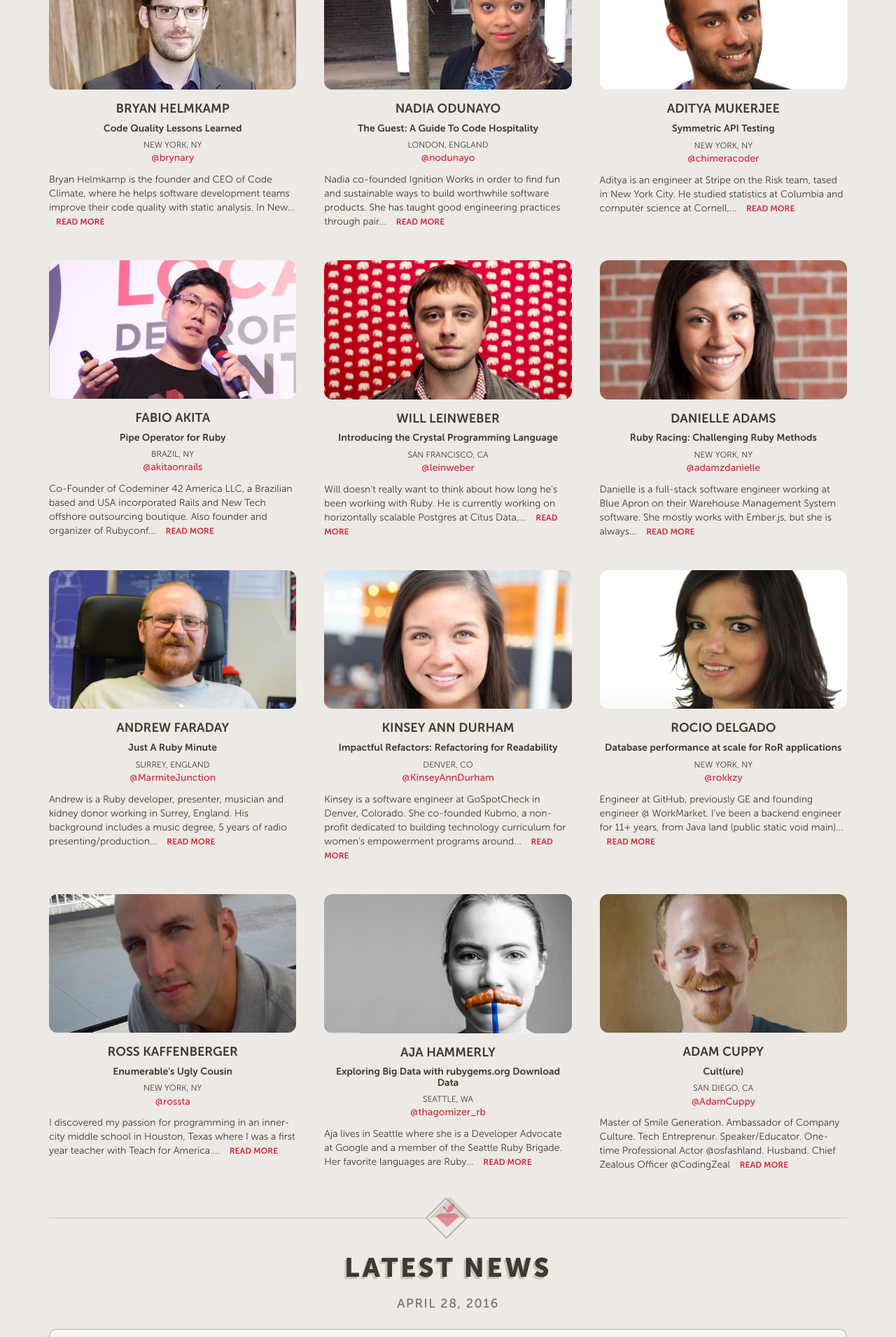
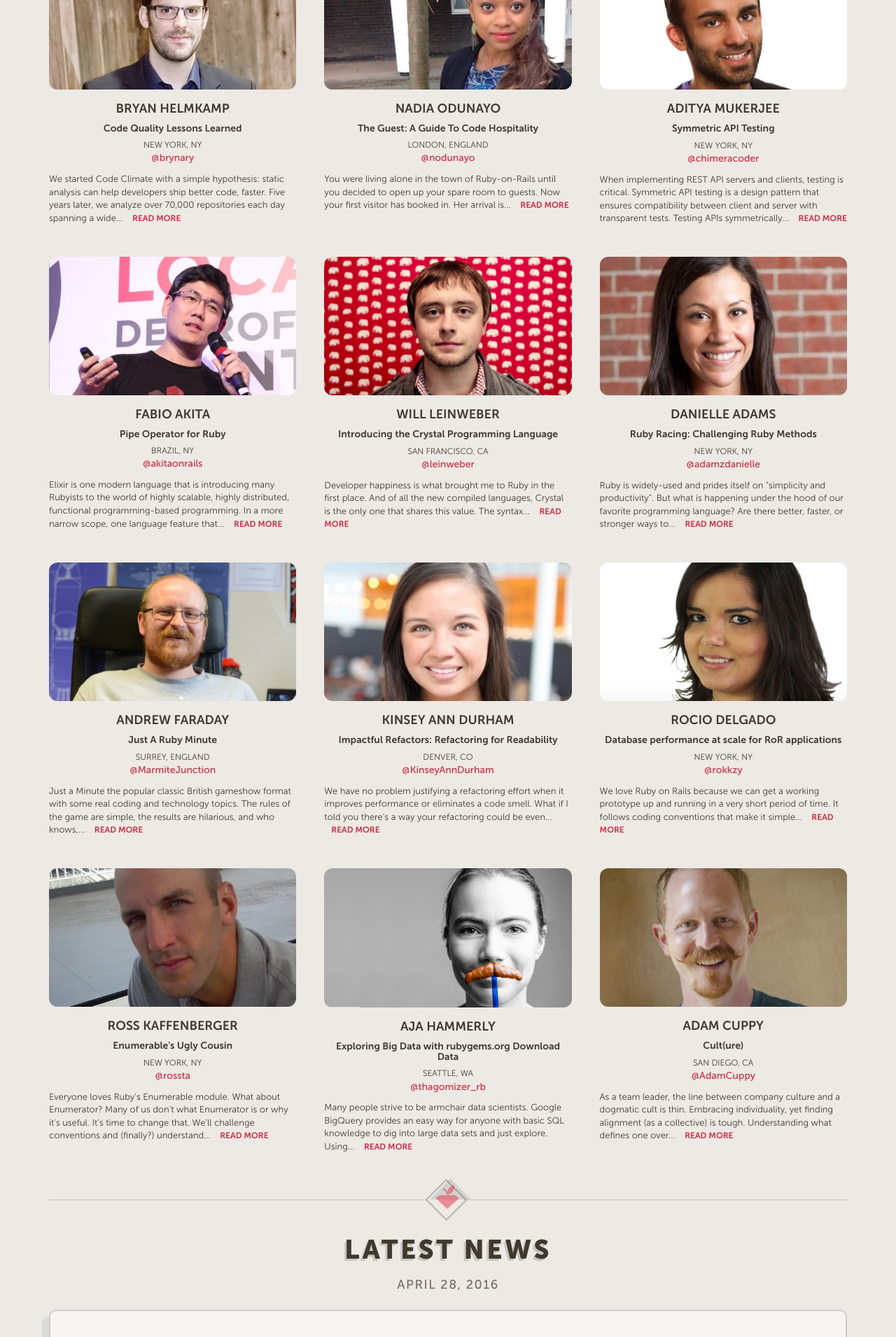
Before and after one commit to goruco/goruco2016, a Jekyll site: the page built from index.html, in a window 1280 px wide. Shown: the part 1771-3682 px from the top of the page at 70% size. Built offline with Jekyll 4.4.1, drawn with Linux system fonts in a browser that asks for light colours.

Commit message:
feat: adding speaker talks descriptions

```diff
--- a/_data/speakers.yml
+++ b/_data/speakers.yml
@@ -2,59 +2,71 @@
   twitter: "@brynary"
   location: New York, NY
   title: Code Quality Lessons Learned
+  description: "We started Code Climate with a simple hypothesis: static analysis can help developers ship better code, faster. Five years later, we analyze over 70,000 repositories each day spanning a wide variety of programming languages, and along the way we've learned a lot about code quality itself: what it means, why you want it, how you get it,and more. This talk will cover some of the more surprising insights, including what makes a code metric valuable, when unmaintainable code may be preferable, and the number one thing that prevents most developers from maintaining quality code over time."
   bio: Bryan Helmkamp is the founder and CEO of Code Climate, where he helps software development teams improve their code quality with static analysis. In New York, he was CTO at Efficiency 2.0, a company focused on using science to help people lower the energy use, and also an engineer at Gilt Groupe. He has given popular talks on software engineering principles and practices around the world. Bryan co-authored the book Service Oriented Design with Ruby and also the RSpec Book.
 - name: Nadia Odunayo
   twitter: "@nodunayo"
   location: London, England
   title: "The Guest: A Guide To Code Hospitality"
+  description: You were living alone in the town of Ruby-on-Rails until you decided to open up your spare room to guests. Now your first visitor has booked in. Her arrival is imminent. How do you prepare? How can you make sure she has a great visit? Let’s explore the art of code hospitality — working on codebases in a way that respects your teammates and provides for their needs. By working hospitably, we can facilitate team productivity and help new members quickly feel at home.
   bio: Nadia co-founded Ignition Works in order to find fun and sustainable ways to build worthwhile software products. She has taught good engineering practices through pair programming at Pivotal Labs and on their Cloud Foundry team. She originally learnt to code at Makers Academy and she runs the Ruby Book Club podcast in her spare time.
 - name: Aditya Mukerjee
   twitter: "@chimeracoder"
   location: New York, NY
   title: Symmetric API Testing
+  description: When implementing REST API servers and clients, testing is critical. Symmetric API testing is a design pattern that ensures compatibility between client and server with transparent tests. Testing APIs symmetrically reduces build times and code complexity, while simultaneously improving API stability.
   bio: Aditya is an engineer at Stripe on the Risk team, tased in New York City. He studied statistics at Columbia and computer science at Cornell, and has been writing Go professionally for the past four years. When not defending users against online fraudsters, he spends his free time playing German-style board games and listening to embarrassing music.
 - name: Fabio Akita
   twitter: "@akitaonrails"
   location: Brazil, NY
   title: Pipe Operator for Ruby
+  description: Elixir is one modern language that is introducing many Rubyists to the world of highly scalable, highly distributed, functional programming-based programming. In a more narrow scope, one language feature that many people liked is the now famous Pipe Operator "|>". There is nothing like this in Ruby. But could there be such an operator? And if it could be done, would it be useful? I started a pet project called "Chainable Methods" to address just that.
   bio: Co-Founder of Codeminer 42 America LLC, a Brazilian based and USA incorporated Rails and New Tech offshore outsourcing boutique. Also founder and organizer of Rubyconf Brazil together with Locaweb since 2008. Blog at AkitaOnRails.com as a Ruby Activist since 2006.
 - name: Will Leinweber
   twitter: "@leinweber"
   location: San Francisco, CA
   title: Introducing the Crystal Programming Language
+  description: Developer happiness is what brought me to Ruby in the first place. And of all the new compiled languages, Crystal is the only one that shares this value. The syntax and idioms are entirely Ruby inspired. Although Crystal looks very similar to Ruby, there are big differences between the two. Crystal is statically typed and dispatched. While there are no runtime dynamic features, the compile-time macros solve many of the same problems. In this session, we’ll take a close look at these differences as well as the similarities, and what Ruby developers can learn from this exciting language.
   bio: Will doesn't really want to think about how long he's been working with Ruby. He is currently working on horizontally scalable Postgres at Citus Data, and before that was a principal member of the Heroku Postgres team. Please don't try to right-click and steal the source for his WebSite bitfission.com.
 - name: Danielle Adams
   twitter: "@adamzdanielle"
   location: New York, NY
   title: "Ruby Racing: Challenging Ruby Methods"
+  description: Ruby is widely-used and prides itself on "simplicity and productivity". But what is happening under the hood of our favorite programming language? Are there better, faster, or stronger ways to implement these methods? I'm going to take a deep, yet brief, dive into testing and optimizing some of Ruby's most popularly convenient methods.
   bio: Danielle is a full-stack software engineer working at Blue Apron on their Warehouse Management System software. She mostly works with Ember.js, but she is always happy when she's able to jump into the back-end and work on the API, built with Ruby on Rails. Having been a professional developer for just under 2 years, she has been coding since age 12. In her free time, she enjoys live music, food, and playing with puppies.
 - name: Andrew Faraday
   twitter: "@MarmiteJunction"
   location: Surrey, England
   title: Just A Ruby Minute
+  description: Just a Minute the popular classic British gameshow format with some real coding and technology topics. The rules of the game are simple, the results are hilarious, and who knows, you might even learn something new! Come join us to see some of your favorite speakers take the challenge to speak without hesitation, repetition or deviation for one minute.
   bio: Andrew is a Ruby developer, presenter, musician and kidney donor working in Surrey, England. His background includes a music degree, 5 years of radio presenting/production and panel game hosting and a long history of combining code and music to explore the artistic capabilities of programming. His professional experience includes a lot of integration with large legacy databases.
 - name: Kinsey Ann Durham
   twitter: "@KinseyAnnDurham"
   location: Denver, CO
   title: "Impactful Refactors: Refactoring for Readability"
+  description: "We have no problem justifying a refactoring effort when it improves performance or eliminates a code smell. What if I told you there's a way your refactoring could be even more impactful? One of the most costly and time-consuming things we do is on boarding. It takes an incredible amount of effort to bring a developer up to speed on a new codebase. In this talk, we’ll see three real-world readability refactors, discuss how you can apply these techniques for the benefit of your current (and future) team members, and how we can continue to program with empathy in mind."
   bio: Kinsey is a software engineer at GoSpotCheck in Denver, Colorado. She co-founded Kubmo, a non-profit dedicated to building technology curriculum for women's empowerment programs around the world. She is the chair of the BridgeFoundry board and is obsessed with dogs, especially her dog, Harleigh.
 - name: Rocio Delgado
   twitter: "@rokkzy"
   location: New York, NY
   title: Database performance at scale for RoR applications
+  description: "We love Ruby on Rails because we can get a working prototype up and running in a very short period of time. It follows coding conventions that make it simple to go from one developer to the next, however, when the application scales to a certain point, there are some performance penalties that come from the auto-magic of Active Record. I intend to show the common pitfalls for performance degradation, monitoring tools to help identify problems and common solutions including MySQL indexing optimization, all this based on my current experience with one of the biggest RoR apps working at GitHub."
   bio: Engineer at GitHub, previously GE and founding engineer @ WorkMarket. I've been a backend engineer for 11+ years, from Java land (public static void main) to RoR. Interested in performance, scalability, resilience, distributed systems and databases. Yoga, dancing & karaoke junior performer. Living in Brooklyn via México.
 - name: Ross Kaffenberger
   twitter: "@rossta"
   location: New York, NY
   title: Enumerable's Ugly Cousin
+  description: "Everyone loves Ruby's Enumerable module. What about Enumerator? Many of us don't what Enumerator is or why it's useful. It's time to change that. We'll challenge conventions and (finally?) understand why Enumerator is important while unveiling the 'magic' of how it works."
   bio: I discovered my passion for programming in an inner-city middle school in Houston, Texas where I was a first year teacher with Teach for America. Armed with a Lego Mindstorms kit, I started an after-school robotics club and eventually, with a lot of hard work, my students marched all the way to the Texas Botball championship. Later on, I realized programming was something I wanted to do full-time. I still miss teaching so don't be surprised if I have to resist the urge to issue a few detentions.
 - name: Aja Hammerly
   location: Seattle, WA
   twitter: "@thagomizer_rb"
   title: Exploring Big Data with rubygems.org Download Data
+  description: "Many people strive to be armchair data scientists. Google BigQuery provides an easy way for anyone with basic SQL knowledge to dig into large data sets and just explore. Using the rubygems.org download data we'll see how the Ruby and SQL you already know can help you parse, upload, and analyze multiple gigabytes of data quickly and easily without any previous Big Data experience."
   bio: Aja lives in Seattle where she is a Developer Advocate at Google and a member of the Seattle Ruby Brigade. Her favorite languages are Ruby and Prolog. She also loves working with large piles of data. In her free time she enjoys skiing, cooking, knitting, and long coding sessions on the beach.
 - name: Adam Cuppy
   twitter: "@AdamCuppy"
   location: San Diego, CA
   title: Cult(ure)
+  description: "As a team leader, the line between company culture and a dogmatic cult is thin. Embracing individuality, yet finding alignment (as a collective) is tough. Understanding what defines one over another is critical so everyone can bring 100% of themselves to table. If you're a member of a team, leader of a team or building a team, you're going to know five key components to assess, support and foster a 'culture of diverse talent' and prevent a 'cult of conformity.'"
   bio: Master of Smile Generation. Ambassador of Company Culture. Tech Entreprenur. Speaker/Educator. One-time Professional Actor @osfashland. Husband. Chief Zealous Officer @CodingZeal
--- a/_sass/_index.scss
+++ b/_sass/_index.scss
@@ -356,12 +356,14 @@
       margin: auto;
     }
   }
-
+  .modal-excerpt{
+    font-weight: 300;
+    font-size: 13px;
+  }
   .modal-title {
     margin-bottom: 15px;
     letter-spacing: 0.5px;
   }
-
   .modal-location {
     font-size: 16px;
     font-weight: 300;
@@ -369,7 +371,10 @@
     letter-spacing: 0;
     padding-left: 5px;
   }
-
+  .modal-description{
+    margin-top: 20px;
+    margin-bottom: 20px;
+  }
   .modal-body {
     padding: 65px 70px;
     font-size: 18px;
@@ -379,7 +384,6 @@
       padding: 35px 35px;
     }
   }
-
   .modal-twitter {
     color: $red;
     border: 2px solid $gray;
--- a/index.html
+++ b/index.html
@@ -112,8 +112,8 @@
              <h6>{{ speaker.location }}</h6>
              <a href="https://twitter.com/{{ speaker.twitter }}" target="_blank">{{ speaker.twitter }}</a>
            </div>
-           <p class='excerpt'>
-             {{ speaker.bio | truncatewords: 25 }}
+           <p class='modal-excerpt'>
+             {{ speaker.description | truncatewords: 30 }}
              <a href='#' class='read-more' data-toggle="modal" data-target="#modal-{{ forloop.index }}">Read More</a>
            </p>
 
@@ -125,11 +125,14 @@
                      {{ speaker.name }}
                      <span class='modal-location'>{{ speaker.location }}</span>
                    </h4>
+                   <h5>{{speaker.title}}</h5>
+                   <div class="modal-description">{{ speaker.description }}</div>
                    <img class='modal-img img-responsive' src="/assets/images/speakers/{{ speaker.name | slugify }}.jpg" />
                    <div class='modal-twitter'>
                      <a href="https://twitter.com/{{ speaker.twitter }}" target="_blank">{{ speaker.twitter }}</a>
                    </div>
-                   {{ speaker.bio }}
+
+                   <i>{{ speaker.bio }}</i>
                  </div>
                </div>
              </div>
```
Also changed, not shown: Gemfile.lock.
